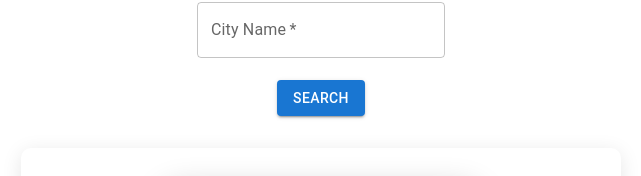
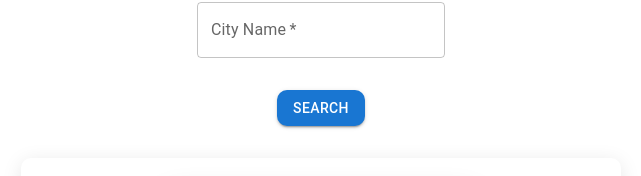
Before and after one commit to abhip9406/Weather-App, a React (Vite) app: page / in a window 1280 px wide. Shown: the part 176-352 px from the top of the page, without its empty margins (319-960 px from the left). Built offline with nearby package versions, Linux system fonts and the light colour scheme; grey boxes are pictures that could not be loaded.

Commit message:
Update SearchBox.css

```diff
--- a/src/SearchBox.css
+++ b/src/SearchBox.css
@@ -2,3 +2,17 @@
     text-align: center;
     margin-bottom: 25px;
 }
+
+.searchBox input {
+    border-radius: 10px !important;
+}
+
+.searchBox button {
+    margin-top: 10px;
+    border-radius: 10px !important;
+    transition: 0.3s;
+}
+
+.searchBox button:hover {
+    transform: scale(1.05);
+}
```
